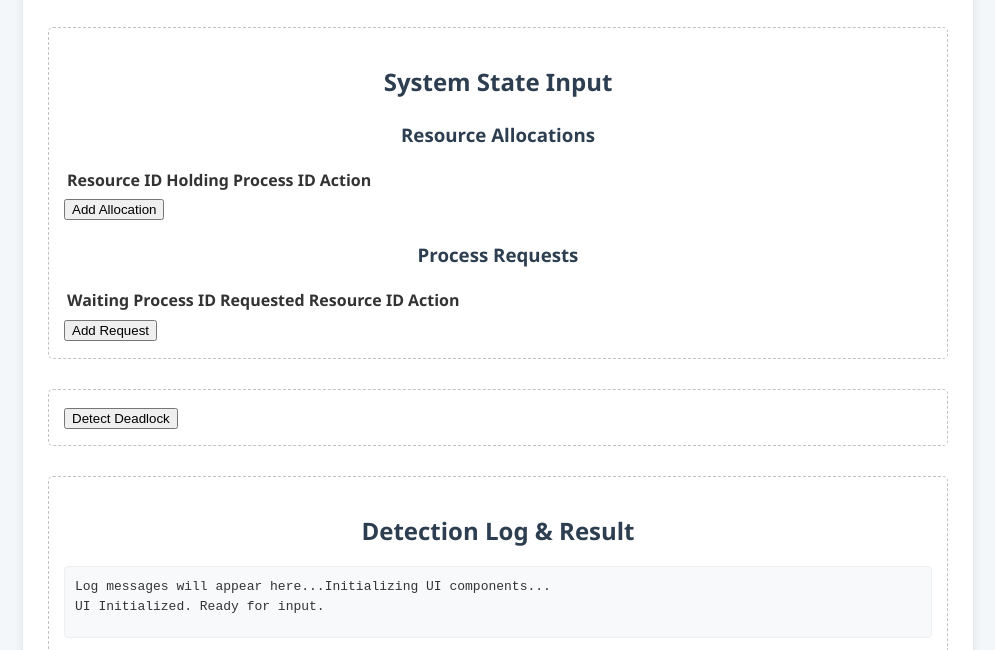
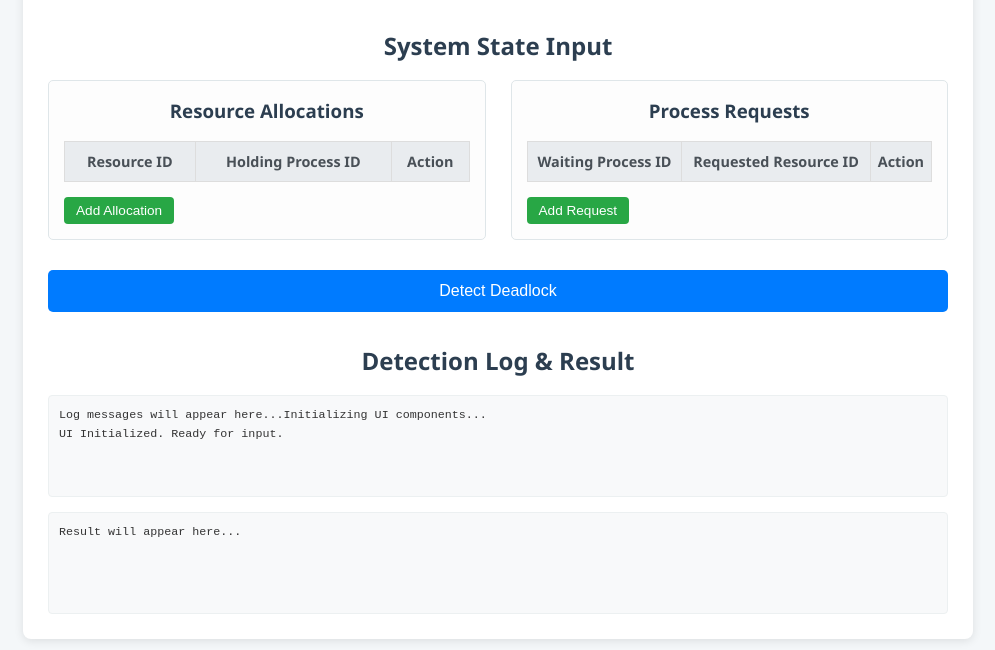
Before and after one commit to touch24/OS-Project, a plain HTML site: page index.html in a window 1280 px wide. Shown: the part 149-799 px from the top of the page, without its empty margins (142-1137 px from the left). Drawn offline with Linux system fonts and the light colour scheme.

Commit message:
Update style.css

```diff
--- a/style.css
+++ b/style.css
@@ -27,10 +27,104 @@ h1 {
 
 .input-section, .action-section, .output-section {
     margin-top: 30px;
-    padding: 15px;
-    border: 1px dashed #bdc3c7;
+}
+
+.input-tables-container {
+    display: grid;
+    grid-template-columns: repeat(auto-fit, minmax(300px, 1fr));
+    gap: 25px;
+}
+
+.input-group {
+   border: 1px solid #dfe6e9;
+   padding: 15px;
+   border-radius: 5px;
+   background-color: #fdfdfd;
+   display: flex;
+   flex-direction: column;
+}
+
+.input-group h3 {
+    margin-top: 0;
+}
+
+table {
+    width: 100%;
+    border-collapse: collapse;
+    margin-bottom: 15px;
+    flex-grow: 1;
+}
+
+th, td {
+    border: 1px solid #ddd;
+    padding: 8px 5px;
+    text-align: center;
+    font-size: 0.9em;
+}
+
+th {
+    background-color: #e9ecef;
+    color: #495057;
+}
+
+td input[type="text"] {
+    width: 90%;
+    padding: 6px;
+    border: 1px solid #ced4da;
+    border-radius: 4px;
+    text-align: center;
+    box-sizing: border-box;
+}
+
+td input[type="text"]:focus {
+     outline: none;
+     border-color: #80bdff;
+     box-shadow: 0 0 0 0.2rem rgba(0,123,255,.25);
+}
+
+.add-row-btn, .remove-row-btn {
+    padding: 6px 12px;
+    font-size: 0.85em;
+    cursor: pointer;
+    border: none;
+    border-radius: 4px;
+    margin-top: auto;
+}
+
+.add-row-btn {
+     background-color: #28a745;
+     color: white;
+     align-self: flex-start;
+}
+.add-row-btn:hover{
+    background-color: #218838;
+}
+
+.remove-row-btn {
+     background-color: #dc3545;
+     color: white;
+}
+.remove-row-btn:hover {
+    background-color: #c82333;
+}
+
+#detect-btn {
+    display: block;
+    width: 100%;
+    padding: 12px;
+    background-color: #007bff;
+    color: white;
+    border: none;
     border-radius: 5px;
+    font-size: 16px;
+    cursor: pointer;
+    transition: background-color 0.2s ease;
 }
+
+#detect-btn:hover {
+    background-color: #0056b3;
+}
+
 
 #log, #output {
     margin-top: 15px;
@@ -38,7 +132,10 @@ h1 {
     border: 1px solid #ecf0f1;
     background-color: #f8f9fa;
     border-radius: 4px;
-    min-height: 50px;
+    min-height: 80px;
     font-family: monospace;
+    font-size: 0.9em;
     white-space: pre-wrap;
+    overflow-y: auto;
+    max-height: 300px;
 }
```
